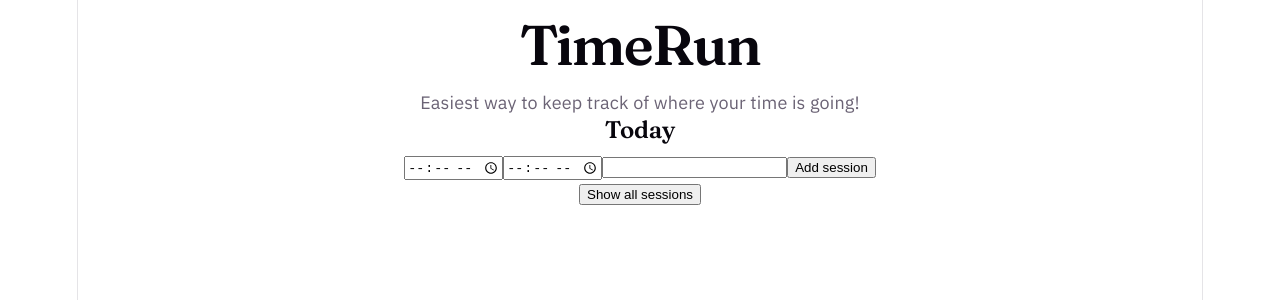
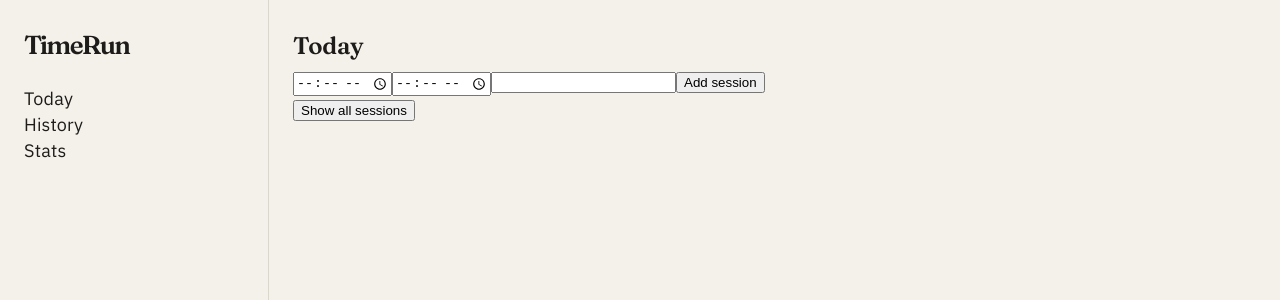
Before and after one commit to bansalkreya-ux/TimeRun, a React (Vite) app: page / in a window 1280 px wide. Shown: the top 300 px of the page. Built offline with nearby package versions, Linux system fonts and the light colour scheme.

Commit message:
feat: add sidebar and main layout

```diff
--- a/src/App.css
+++ b/src/App.css
@@ -0,0 +1,25 @@
+
+
+.app {
+    display: flex;
+    min-height: 100svh;
+}
+
+.main {
+
+    padding: 32px 24px;
+    flex: 1
+
+}
+
+
+.sidebar {
+  width: 220px;
+  padding: 32px 24px;
+  border-right: 1px solid #ddd7ca;
+}
+
+.sidebar h1 {
+    font-size: 26px;
+    margin: 0 0 28px;
+}
--- a/src/App.jsx
+++ b/src/App.jsx
@@ -1,5 +1,6 @@
 import { toMinutes } from "./utils/time";
 import { useState } from "react";
+import "./App.css"
 
 const initialSessions = [
   { id: 1, start: "09:00", end: "10:30", activity: "University" },
@@ -40,25 +41,37 @@ function App() {
 
 
   return (
+
+    <div className="app">
+
+
+    <nav className="sidebar">
+      <h1>TimeRun</h1>
+      <p>Today</p>
+      <p>History</p>
+      <p>Stats</p>
+    </nav>
+
+    <main className="main">{
+
+
+
+
+
     <div>
-      <h1>TimeRun</h1>
-      <p>Easiest way to keep track of where your time is going!</p>
+
+
 
       <h2>Today</h2>
 
       <div>
         <input type="time" value={startTime} onChange={(event) => setStartTime(event.target.value)}>
-
         </input>
 
         <input type="time" value={endTime} onChange={(event) => setEndTime(event.target.value)}>
-
         </input>
 
-
-
       <input value={activityName} onChange={(event) => setActivityName(event.target.value)}>
-
       </input>
 
       <button onClick={handleAdd}>
@@ -74,7 +87,6 @@ function App() {
       </div>
 
 
-
       {showSessions && (
         <ul>
           {sessions.map((s) => (
@@ -88,6 +100,12 @@ function App() {
         </ul>
       )}
     </div>
+
+
+      }
+    </main>
+
+    </div>
   )
 }
 
--- a/src/index.css
+++ b/src/index.css
@@ -1,7 +1,7 @@
 :root {
-  --text: #6b6375;
-  --text-h: #08060d;
-  --bg: #fff;
+  --text: #1d1c1a;
+  --text-h: #1d1c1a;
+  --bg: #f4f1ea;
   --border: #e5e4e7;
   --code-bg: #f4f3ec;
   --accent: #aa3bff;
@@ -17,7 +17,7 @@
 
   font: 18px/145% var(--sans);
   letter-spacing: 0.18px;
-  color-scheme: light dark;
+  color-scheme: light;
   color: var(--text);
   background: var(--bg);
   font-synthesis: none;
@@ -30,40 +30,13 @@
   }
 }
 
-@media (prefers-color-scheme: dark) {
-  :root {
-    --text: #1d1c1a;
-    --text-h: #1d1c1a;
-    --bg: #f4f1ea;
-    --border: #2e303a;
-    --code-bg: #1f2028;
-    --accent: #c084fc;
-    --accent-bg: rgba(192, 132, 252, 0.15);
-    --accent-border: rgba(192, 132, 252, 0.5);
-    --social-bg: rgba(47, 48, 58, 0.5);
-    --shadow:
-      rgba(0, 0, 0, 0.4) 0 10px 15px -3px, rgba(0, 0, 0, 0.25) 0 4px 6px -2px;
-  }
-
-  #social .button-icon {
-    filter: invert(1) brightness(2);
-  }
-}
 
 body {
   margin: 0;
 }
 
 #root {
-  width: 1126px;
-  max-width: 100%;
-  margin: 0 auto;
-  text-align: center;
-  border-inline: 1px solid var(--border);
   min-height: 100svh;
-  display: flex;
-  flex-direction: column;
-  box-sizing: border-box;
 }
 
 h1,
```
